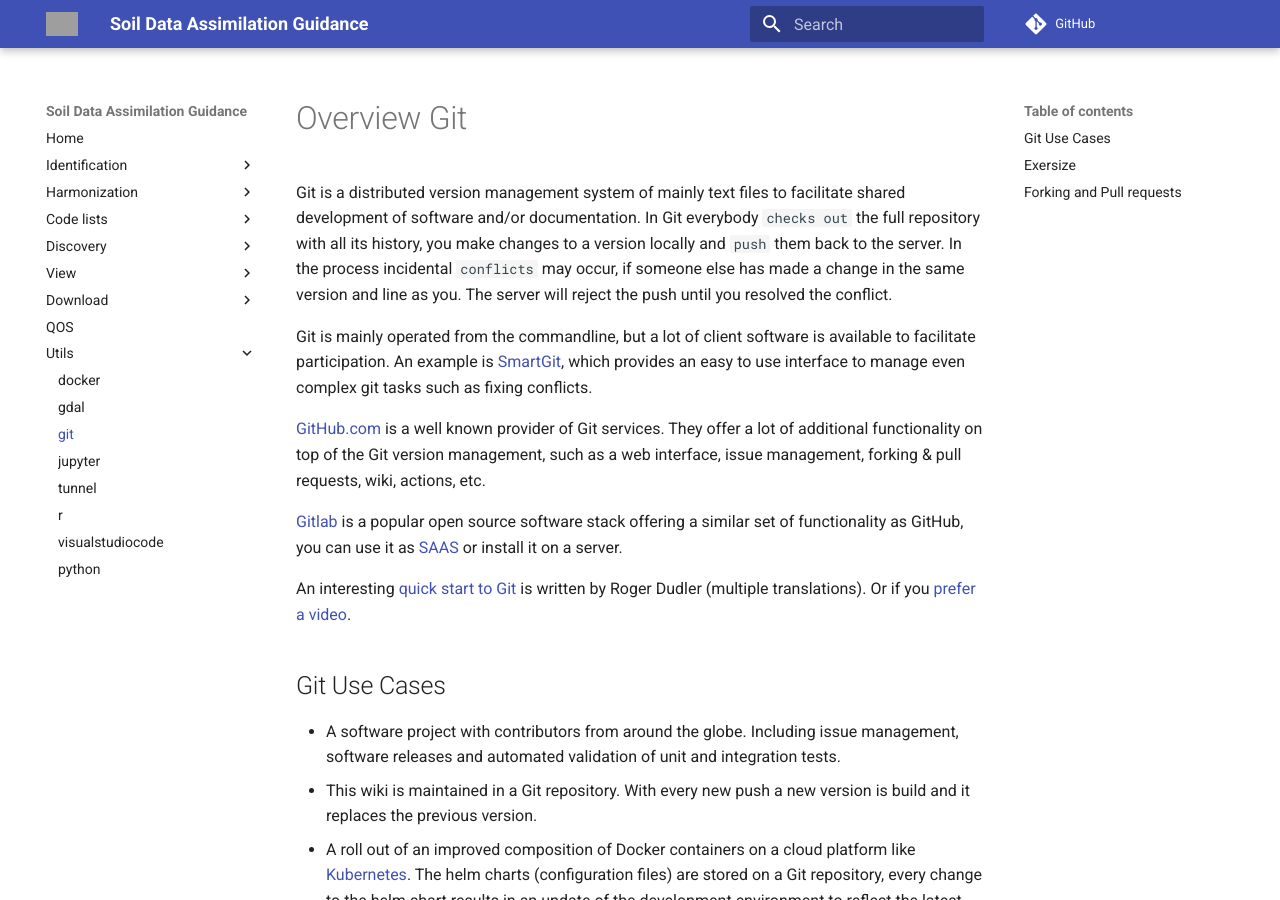
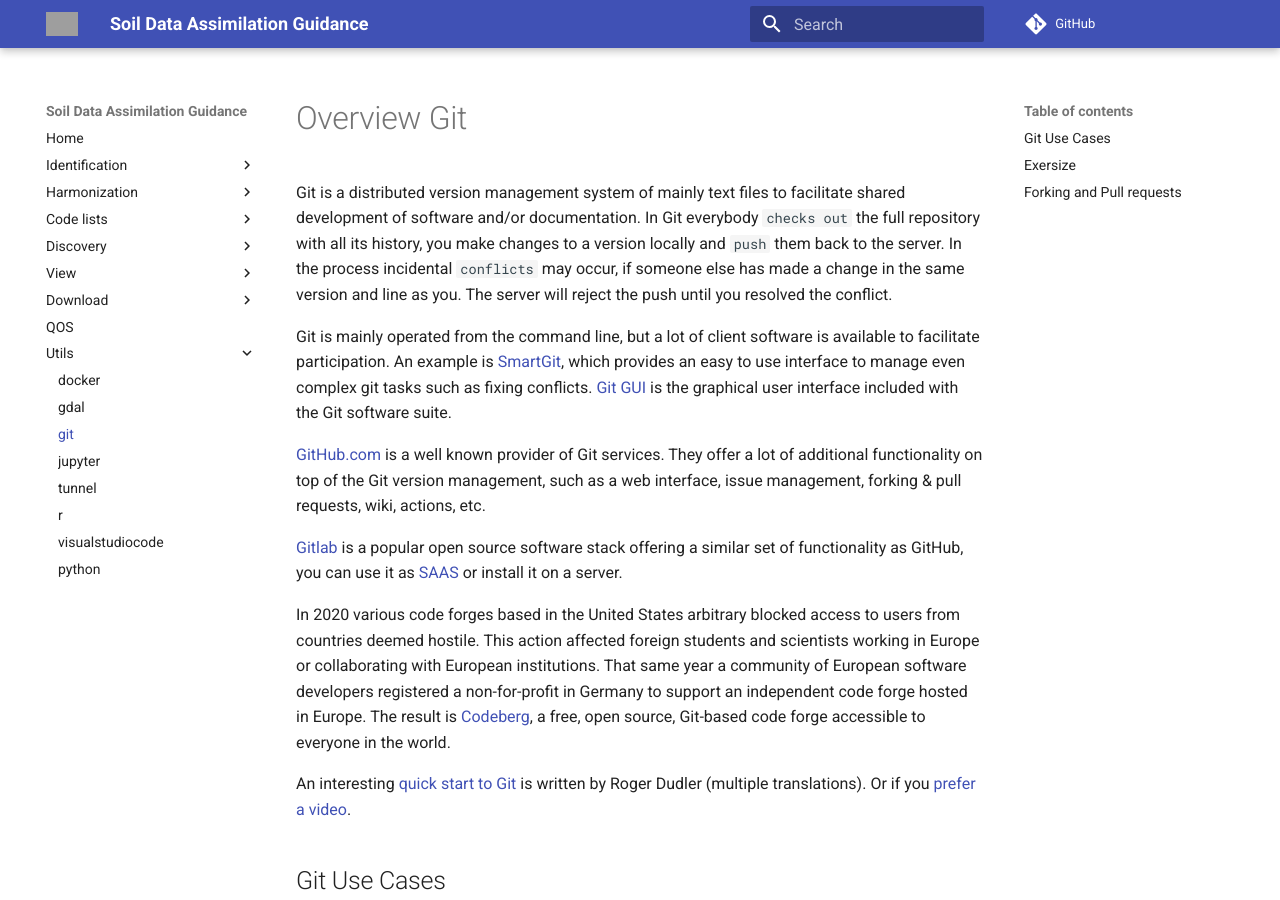
Before and after one commit to ejpsoil/soildata-assimilation-guidance, an MkDocs documentation site: the page built from docs/utils/git.md, in a window 1280 px wide and 900 px high. Built offline with MkDocs 1.6.1 and Material for MkDocs 9.7.7, drawn with Linux system fonts in a browser that asks for light colours; comment, search, counter and statistics services are not loaded; grey boxes are pictures that could not be loaded.

Commit message:
Adds references to Codeberg, Git GUI and Git Book

```diff
--- a/docs/utils/git.md
+++ b/docs/utils/git.md
@@ -10,11 +10,19 @@
 
 Git is a distributed version management system of mainly text files to facilitate shared development of software and/or documentation. In Git everybody `checks out` the full repository with all its history, you make changes to a version locally and `push` them back to the server. In the process incidental `conflicts` may occur, if someone else has made a change in the same version and line as you. The server will reject the push until you resolved the conflict.
 
-Git is mainly operated from the commandline, but a lot of client software is available to facilitate participation. An example is [SmartGit](https://www.syntevo.com/smartgit/), which provides an easy to use interface to manage even complex git tasks such as fixing conflicts.
+Git is mainly operated from the command line, but a lot of client software is available to facilitate participation. An example is [SmartGit](https://www.syntevo.com/smartgit/), which provides an easy to use interface to manage even complex git tasks such as fixing conflicts. [Git GUI](https://github.com/prati0100/git-gui/) is the graphical user interface included with the Git software suite.
 
 [GitHub.com](https://github.com) is a well known provider of Git services. They offer a lot of additional functionality on top of the Git version management, such as a web interface, issue management, forking & pull requests, wiki, actions, etc.
 
 [Gitlab](https://about.gitlab.com/) is a popular open source software stack offering a similar set of functionality as GitHub, you can use it as [SAAS](https://en.wikipedia.org/wiki/Software_as_a_service) or install it on a server.
+
+In 2020 various code forges based in the United States arbitrary blocked access
+to users from countries deemed hostile. This action affected foreign students
+and scientists working in Europe or collaborating with European institutions.
+That same year a community of European software developers registered a
+non-for-profit in Germany to support an independent code forge hosted in Europe.
+The result is [Codeberg](https://codeberg.org/), a free, open source, Git-based
+code forge accessible to everyone in the world.
 
 An interesting [quick start to Git](https://rogerdudler.github.io/git-guide/) is written by Roger Dudler (multiple translations). Or if you [prefer a video](https://git-scm.com/video/what-is-git).
 
```
